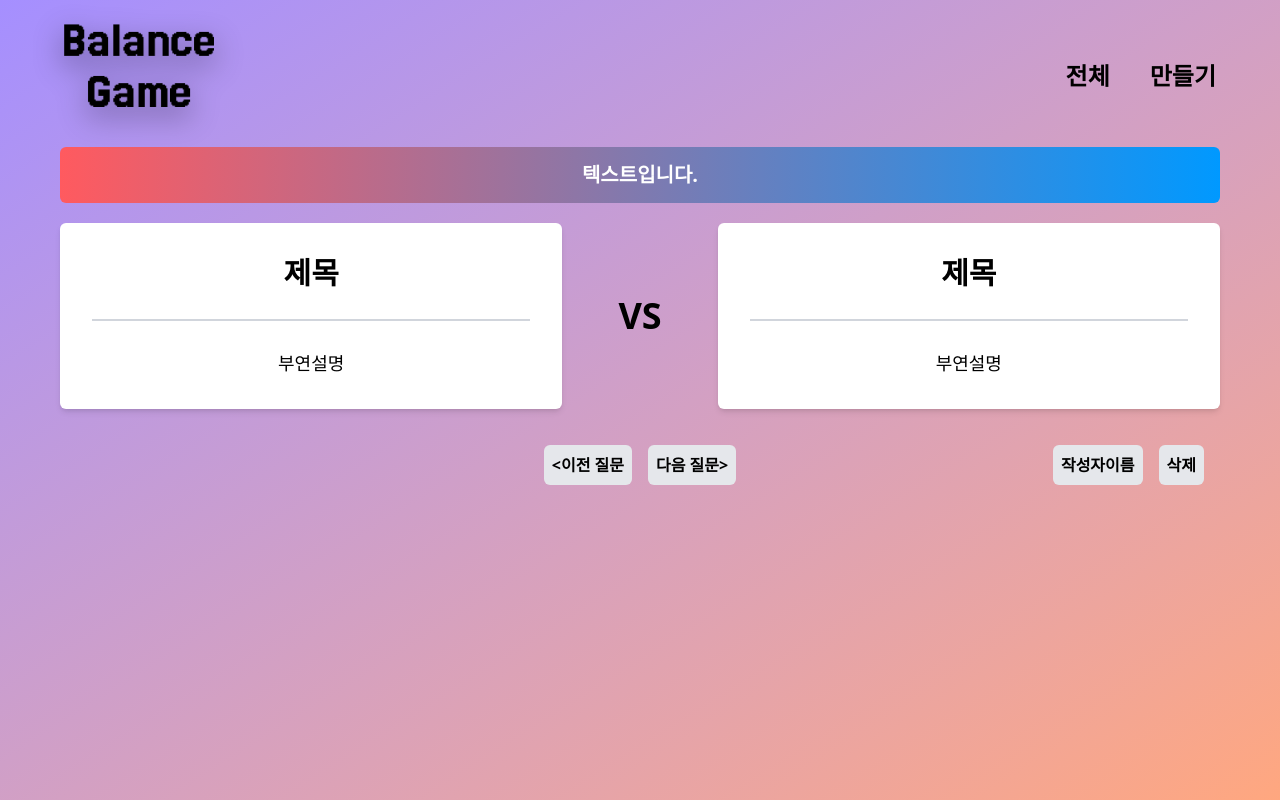
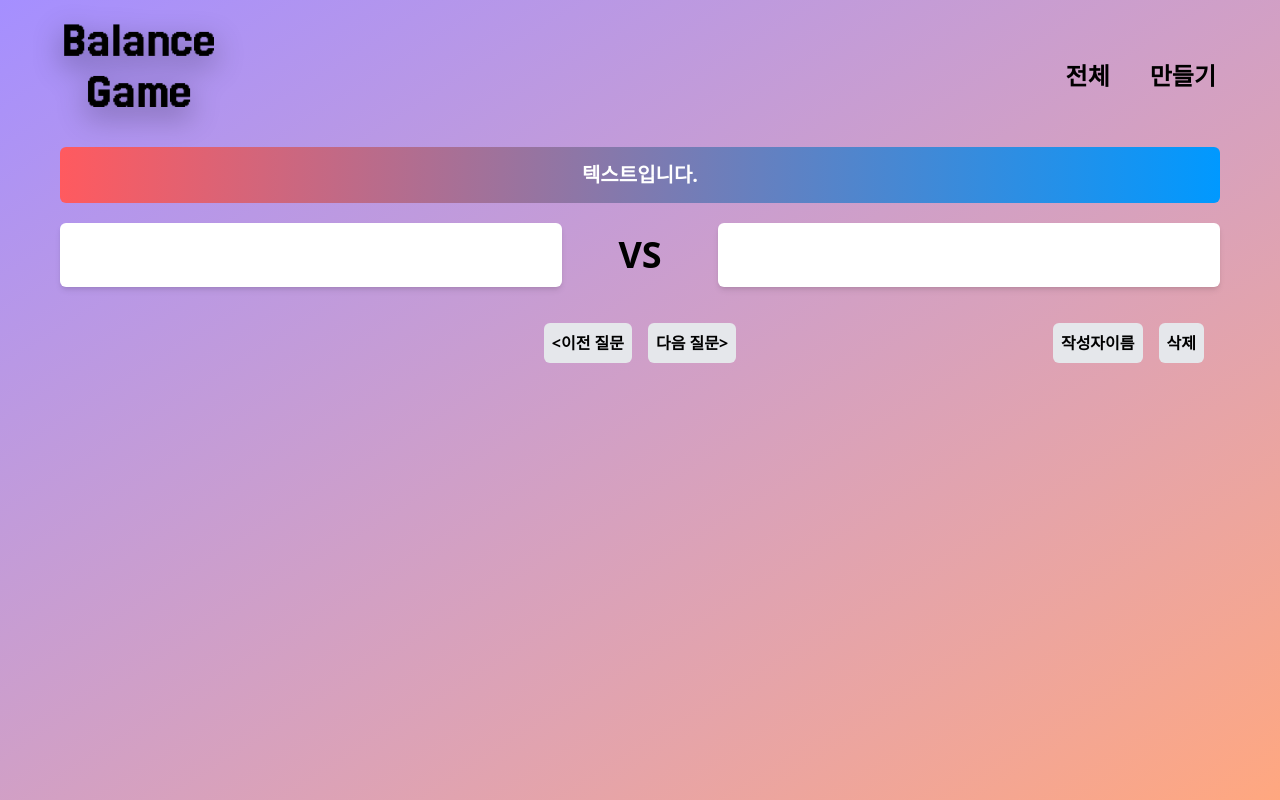
Before and after one commit to dev-yihyun/next-balance-game, a Next.js app: page /main/post/1 in a window 1280 px wide. Built offline with nearby package versions, Linux system fonts and the light colour scheme.

Commit message:
[fix] OptionCard 컴포넌트 수정

```diff
--- a/src/component/OptionCard.tsx
+++ b/src/component/OptionCard.tsx
@@ -1,4 +1,11 @@
-function OptionCard() {
+type Props = {
+    options?: {
+        title: string;
+        description: string;
+        voteCount: number;
+    };
+};
+function OptionCard({ options }: Props) {
     return (
         <div
             className="flex flex-col
@@ -14,10 +21,16 @@ function OptionCard() {
                 "
         >
             <h1 className="text-2xl sm:text-3xl font-bold whitespace-normal sm:whitespace-normal">
-                제목
+                {options?.title}
             </h1>
-            <div className="w-full h-0.5 bg-gray-300 my-2" />
-            <p className="text-base sm:text-lg whitespace-normal sm:whitespace-normal">부연설명</p>
+            {options?.description && (
+                <>
+                    <div className="w-full h-0.5 bg-gray-300 my-2" />
+                    <p className="text-base sm:text-lg whitespace-normal sm:whitespace-normal">
+                        {options?.description}
+                    </p>
+                </>
+            )}
         </div>
     );
 }
```
